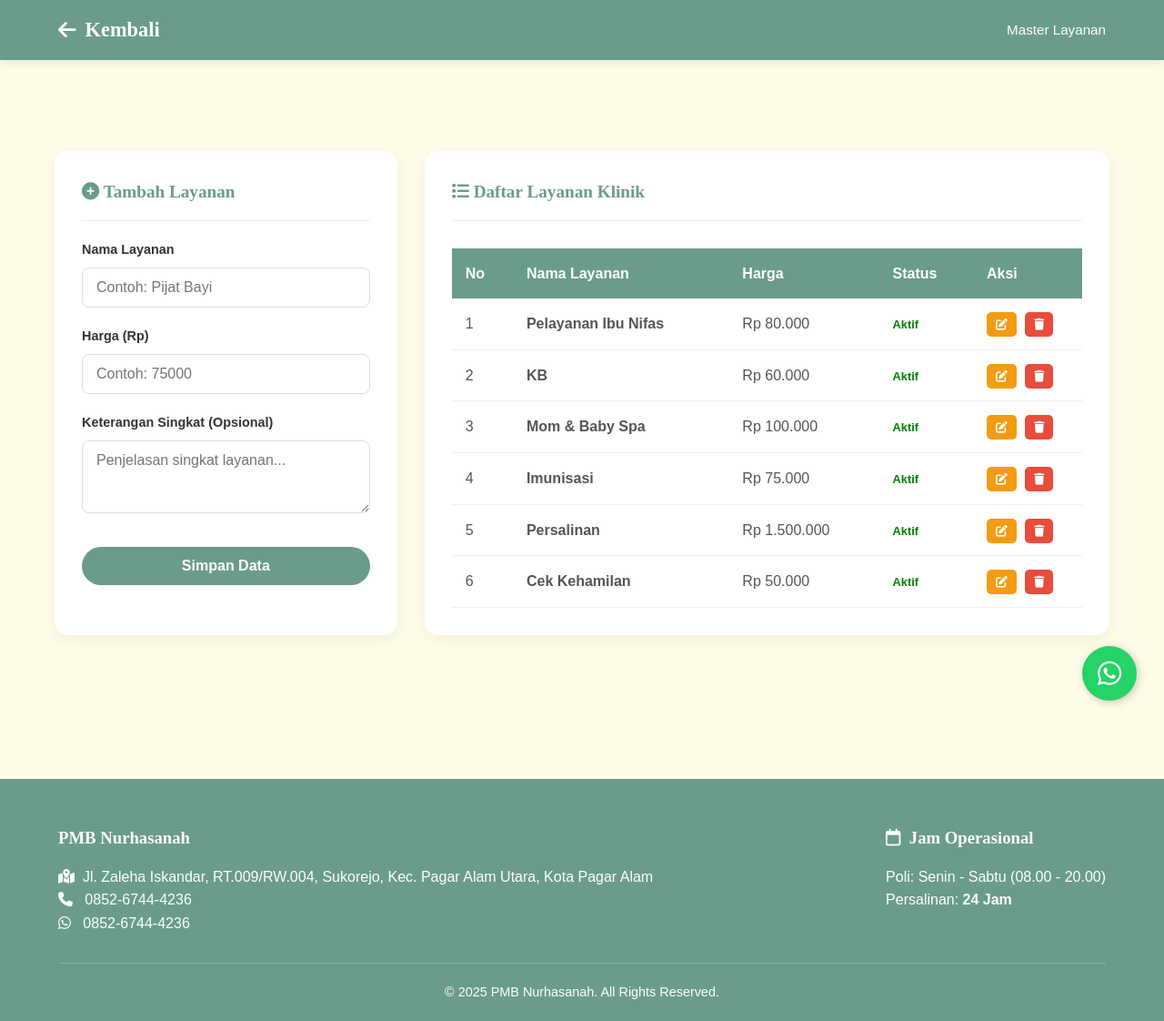
After one commit to Lolzonexd/Web-ECommerce-Bidan, a PHP site: page /service/manage_pelayanan.php in a window 1280 px wide. The commit adds this page. Shown: the whole page at 91% size. Run offline with PHP 8.4, Linux system fonts and the light colour scheme; a user stored in the database is signed in; data comes from the database, SQL or seed files in the repository.

Commit message:
major update kesekian

```diff
--- a/asset/style.css
+++ b/asset/style.css
@@ -647,3 +647,56 @@ footer {
         display: none; /* Sembunyikan sapaan teks di HP agar muat */
     }
 }
+/* --- STYLE TABEL MODERN (CLEAN) --- */
+
+/* 1. Kotak Putih Pembungkus */
+.card-box {
+    background: #ffffff;
+    padding: 30px;
+    border-radius: 15px;
+    box-shadow: 0 5px 15px rgba(0,0,0,0.05); /* Bayangan halus */
+    margin-bottom: 30px;
+}
+
+.card-title {
+    margin-bottom: 20px;
+    color: var(--primary);
+    font-weight: 700;
+    font-size: 1.2rem;
+    border-bottom: 1px solid #eee;
+    padding-bottom: 15px;
+}
+
+/* 2. Tabel Rapi (Garis Halus) */
+.table-responsive {
+    overflow-x: auto;
+    width: 100%;
+}
+
+.custom-table {
+    width: 100%;
+    border-collapse: collapse;
+    margin-top: 10px;
+    border: none; /* Hapus garis pinggir tebal */
+}
+
+.custom-table th,
+.custom-table td {
+    padding: 15px;
+    text-align: left;
+    border-bottom: 1px solid #eee; /* Hanya garis pemisah bawah warna abu tipis */
+    color: #555;
+}
+
+/* Header Tabel */
+.custom-table th {
+    background-color: var(--primary);
+    color: white;
+    font-weight: 600;
+    border: none; /* Header tanpa garis kotak */
+}
+
+/* Efek Hover */
+.custom-table tr:hover {
+    background-color: #f9f9f9;
+}
--- a/page/login.php
+++ b/page/login.php
@@ -63,7 +63,7 @@ session_start();
 
                 <div class="remember-me-wrap">
                     <label class="custom-checkbox">
-                        Ingat Saya
+                        <b>Ingat Saya</b>
                         <input type="checkbox" name="remember" id="remember">
                         <span class="checkmark"></span>
                     </label>
--- /dev/null
+++ b/service/manage_pelayanan.php
@@ -0,0 +1,139 @@
+<?php
+session_start();
+include '../service/koneksi.php';
+
+// Cek Admin
+if (!isset($_SESSION['loggedin']) || $_SESSION['level'] !== 'admin') {
+    header("location: login.php");
+    exit;
+}
+
+// --- LOGIKA 1: TAMBAH LAYANAN (CREATE) ---
+if (isset($_POST['simpan_layanan'])) {
+    $nama      = $_POST['nama_layanan'];
+    $harga     = $_POST['harga'];
+    $deskripsi = $_POST['deskripsi'];
+
+    // Default aktif = 1 (True)
+    $sql = "INSERT INTO layanan (nama_layanan, deskripsi, harga, aktif) VALUES ('$nama', '$deskripsi', '$harga', 1)";
+
+    if ($conn->query($sql)) {
+        header("Location: manage_pelayanan.php?status=sukses");
+        exit;
+    } else {
+        $error = "Gagal menambah data: " . $conn->error;
+    }
+}
+
+// --- LOGIKA 2: HAPUS LAYANAN (DELETE) ---
+if (isset($_GET['hapus'])) {
+    $id = $_GET['hapus'];
+    $conn->query("DELETE FROM layanan WHERE id='$id'");
+    header("Location: manage_pelayanan.php?status=hapus");
+    exit;
+}
+?>
+
+<!DOCTYPE html>
+<html lang="id">
+<head>
+    <meta charset="UTF-8">
+    <title>Kelola Layanan - Admin</title>
+    <link rel="stylesheet" href="../asset/style.css">
+    <link rel="stylesheet" href="https://cdnjs.cloudflare.com/ajax/libs/font-awesome/6.4.0/css/all.min.css">
+    <style>
+        /* Layout Grid Khusus Halaman Ini */
+        .admin-grid { display: grid; grid-template-columns: 1fr 2fr; gap: 30px; }
+        @media (max-width: 768px) { .admin-grid { grid-template-columns: 1fr; } }
+
+        .btn-action { padding: 6px 10px; border-radius: 5px; color: white; margin-right: 5px; font-size: 0.8rem; }
+        .btn-edit { background: #f39c12; }
+        .btn-del { background: #e74c3c; }
+    </style>
+</head>
+<body>
+
+    <nav class="navbar-dashboard">
+        <a href="../admin/dashboard_admin.php" class="brand"><i class="fas fa-arrow-left"></i> Kembali</a>
+        <div class="nav-right"><span class="user-greeting">Master Layanan</span></div>
+    </nav>
+
+    <div class="dashboard-container">
+
+        <?php if(isset($_GET['status']) && $_GET['status']=='sukses'): ?>
+            <div style="background:#d4edda; color:#155724; padding:15px; border-radius:10px; margin-bottom:20px;">
+                Berhasil menambah layanan baru!
+            </div>
+        <?php endif; ?>
+
+        <div class="admin-grid">
+
+            <div class="card-box">
+                <h3 class="card-title"><i class="fas fa-plus-circle"></i> Tambah Layanan</h3>
+                <form method="POST">
+                    <div class="form-group">
+                        <label>Nama Layanan</label>
+                        <input type="text" name="nama_layanan" class="form-control" required placeholder="Contoh: Pijat Bayi">
+                    </div>
+                    <div class="form-group">
+                        <label>Harga (Rp)</label>
+                        <input type="number" name="harga" class="form-control" required placeholder="Contoh: 75000">
+                    </div>
+                    <div class="form-group">
+                        <label>Keterangan Singkat (Opsional)</label>
+                        <textarea name="deskripsi" class="form-control" rows="3" placeholder="Penjelasan singkat layanan..."></textarea>
+                    </div>
+                    <button type="submit" name="simpan_layanan" class="btn-submit">Simpan Data</button>
+                </form>
+            </div>
+
+            <div class="card-box">
+                <h3 class="card-title"><i class="fas fa-list"></i> Daftar Layanan Klinik</h3>
+                <div class="table-responsive">
+                    <table class="custom-table">
+                        <thead>
+                            <tr>
+                                <th>No</th>
+                                <th>Nama Layanan</th>
+                                <th>Harga</th>
+                                <th>Status</th>
+                                <th width="120">Aksi</th>
+                            </tr>
+                        </thead>
+                        <tbody>
+                            <?php
+                            $result = $conn->query("SELECT * FROM layanan ORDER BY id DESC");
+                            $no = 1;
+                            while($row = $result->fetch_assoc()):
+                            ?>
+                            <tr>
+                                <td><?= $no++ ?></td>
+                                <td>
+                                    <strong><?= htmlspecialchars($row['nama_layanan']) ?></strong><br>
+                                    <small style="color:#888;"><?= htmlspecialchars($row['deskripsi']) ?></small>
+                                </td>
+                                <td>Rp <?= number_format($row['harga'], 0, ',', '.') ?></td>
+                                <td>
+                                    <?php if($row['aktif'] == 1): ?>
+                                        <span style="color:green; font-weight:bold; font-size:0.8rem;">Aktif</span>
+                                    <?php else: ?>
+                                        <span style="color:red; font-weight:bold; font-size:0.8rem;">Non-Aktif</span>
+                                    <?php endif; ?>
+                                </td>
+                                <td>
+                                    <a href="../service/edit_pelayanan.php?id=<?= $row['id'] ?>" class="btn-action btn-edit"><i class="fas fa-edit"></i></a>
+                                    <a href="../service/manage_pelayanan.php?hapus=<?= $row['id'] ?>" class="btn-action btn-del" onclick="return confirm('Yakin ingin menghapus layanan ini?')"><i class="fas fa-trash"></i></a>
+                                </td>
+                            </tr>
+                            <?php endwhile; ?>
+                        </tbody>
+                    </table>
+                </div>
+            </div>
+
+        </div>
+    </div>
+
+    <?php include '../layout/footer.html'; ?>
+</body>
+</html>
--- a/service/prosesLogin.php
+++ b/service/prosesLogin.php
@@ -68,7 +68,7 @@ if ($_SERVER["REQUEST_METHOD"] == "POST") {
 
             switch ($user['level']) {
                 case 'admin':
-                    header("Location: ../admin/dashboard.php");
+                    header("Location: ../admin/dashboard_admin.php");
                     exit;
 
                 case 'user':
--- a/service/prosesregister.php
+++ b/service/prosesregister.php
@@ -5,7 +5,7 @@ include 'koneksi.php';
 // Cek Input dari page/register.php
 if ($_SERVER["REQUEST_METHOD"] == "POST") {
     $username = htmlspecialchars(trim($_POST['username']), ENT_QUOTES, 'UTF-8');
-    $email = htmlspecialchars(trim($_POST['email'], ENT_QUOTES, 'UTF-8'));
+    $email = htmlspecialchars($_POST['email'], ENT_QUOTES, 'UTF-8');
     $level = 'user';
     $password = $_POST['password'];
 
```
Also changed, not shown: admin/dashboard.php (deleted, +0 -33 lines), admin/dashboard_admin.php (added, +90 -0 lines), service/edit_pelayanan.php (added, +86 -0 lines), service/manage_janji.php (added, +144 -0 lines).
